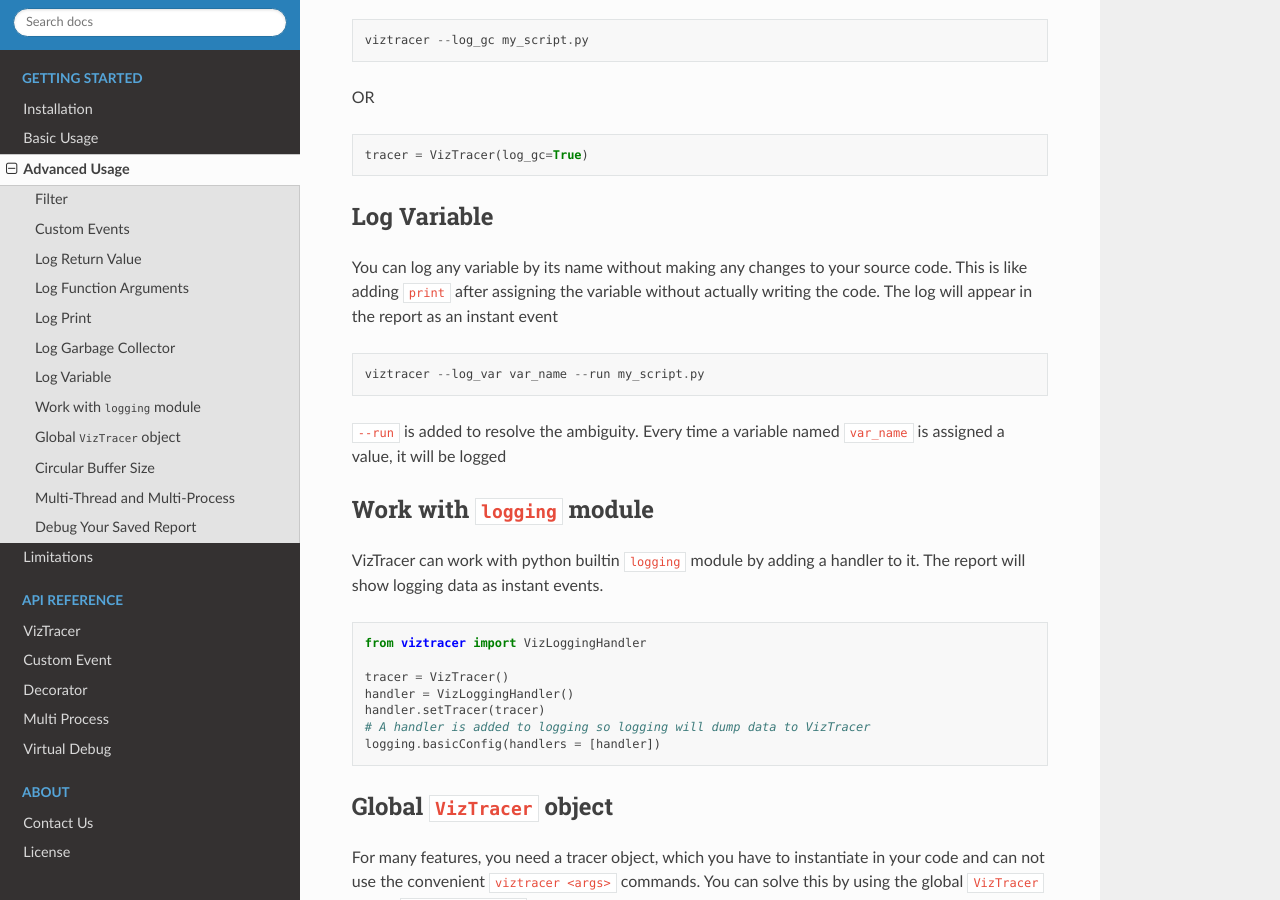
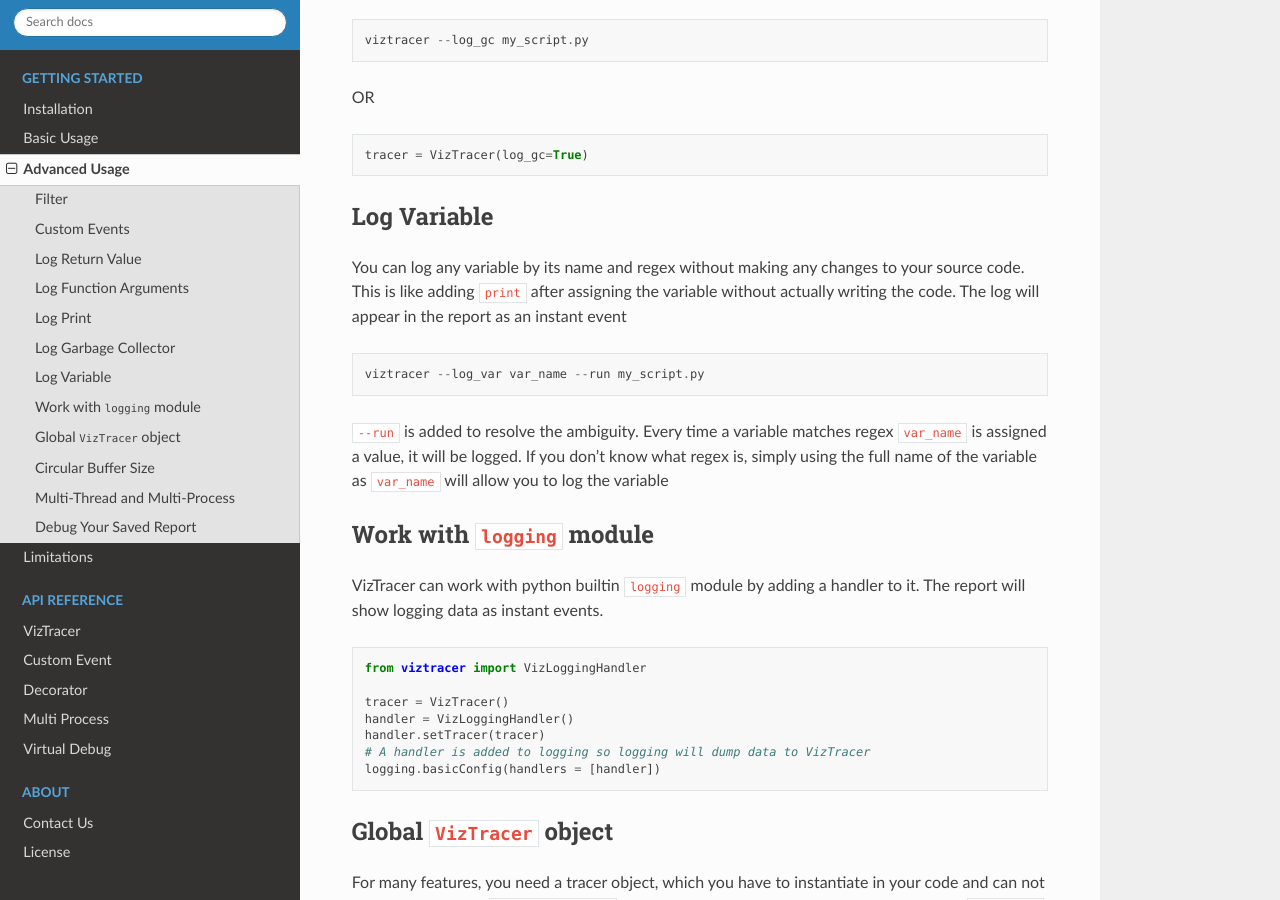
Before and after one commit to gaogaotiantian/viztracer, a Sphinx documentation site: the page built from docs/source/advanced_usage.rst, in a window 1280 px wide and 900 px high, scrolled down 3497 px. Built offline with Sphinx 7.4.7 and the Read the Docs theme 2.0.0, drawn with Linux system fonts in a browser that asks for light colours.

Commit message:
Update docs

```diff
--- a/docs/source/advanced_usage.rst
+++ b/docs/source/advanced_usage.rst
@@ -168,7 +168,7 @@ OR
 Log Variable
 ------------
 
-You can log any variable by its name without making any changes to your source code.
+You can log any variable by its name and regex without making any changes to your source code.
 This is like adding ``print`` after assigning the variable without actually writing the code.
 The log will appear in the report as an instant event
 
@@ -176,7 +176,8 @@ The log will appear in the report as an instant event
 
     viztracer --log_var var_name --run my_script.py
 
-``--run`` is added to resolve the ambiguity. Every time a variable named ``var_name`` is assigned a value, it will be logged
+``--run`` is added to resolve the ambiguity. Every time a variable matches regex ``var_name`` is assigned a value, it will be logged.
+If you don't know what regex is, simply using the full name of the variable as ``var_name`` will allow you to log the variable
 
 Work with ``logging`` module
 ----------------------------
```
Also changed, not shown: README.md (+2 -1 lines), 1 other file.
